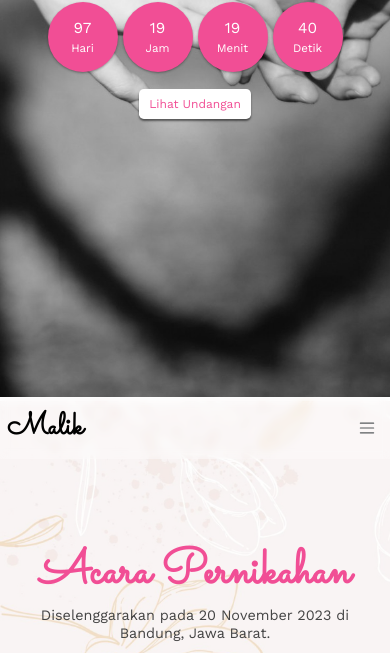
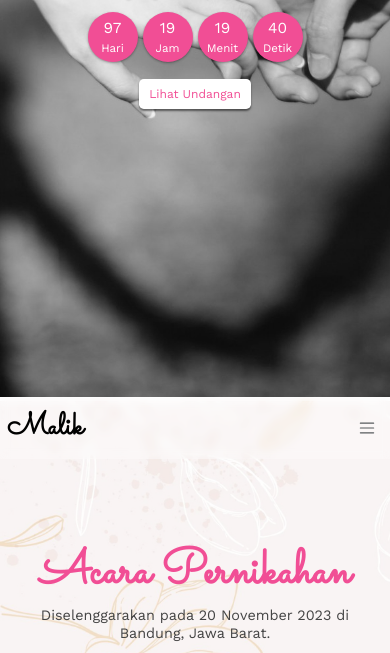
Before and after one commit to abdmaliksajid/Malik-Wedding, a plain HTML site: page index.html in a window 390 px wide. Shown: the part 447-1100 px from the top of the page. Drawn offline with nearby package versions, Linux system fonts and the light colour scheme; some packages are replaced by stand-ins of ours; a script that the page names is missing.

Commit message:
perbaikan

```diff
--- a/style.css
+++ b/style.css
@@ -435,7 +435,7 @@ footer li {
     font-size: 60%;
   }
   .simply-countdown > .simply-section {
-    padding: 35px;
+    padding: 25px;
     margin: 2.5px;
   }
 
```
